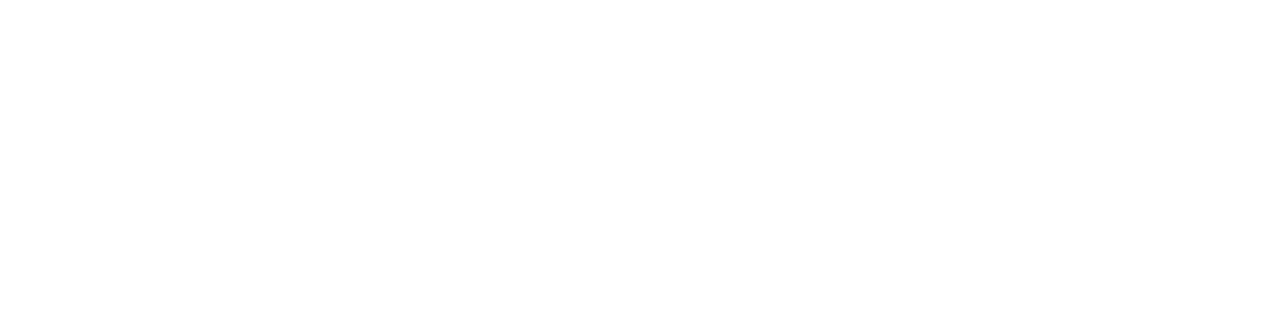
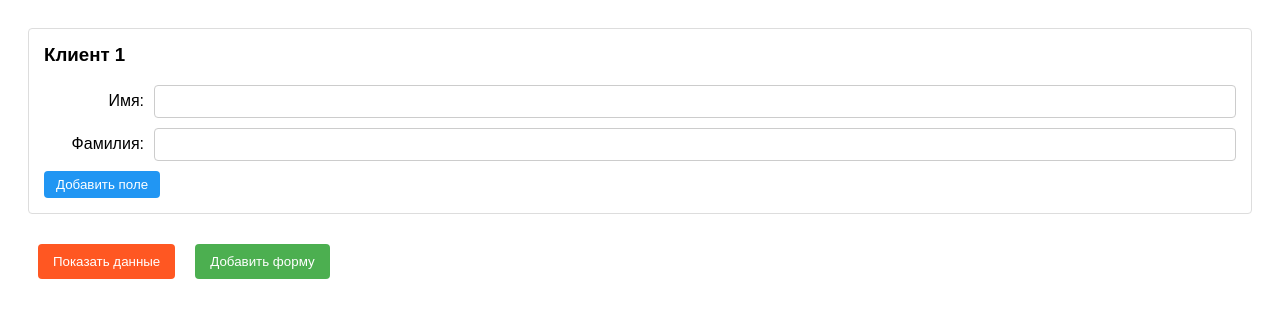
Before and after one commit to RuslanChekhuta/my-app, a React (Vite) app: page / in a window 1280 px wide. Shown: the top 318 px of the page. Built offline with nearby package versions, Linux system fonts and the light colour scheme.

Commit message:
Добавить компоненты для форм и улучшить доступность: реализовать формы с использованием useId

```diff
--- /dev/null
+++ b/src/components/AccessibilityComponents.jsx
@@ -0,0 +1,28 @@
+import { useId } from "react";
+
+function AccessibilityComponent() {
+  const nameId = useId();
+  const emailId = useId();
+  const errorId = useId();
+  return (
+    <>
+      <form>
+        <div>
+          <label htmlFor={nameId}>Имя:</label>
+          <input id={nameId} aria-describedby={errorId} type="text" />
+        </div>
+
+        <div>
+          <label htmlFor={emailId}>Email:</label>
+          <input id={emailId} aria-describedby={errorId} type="email" />
+        </div>
+
+        <p id={errorId} role="alert">
+          Пожалуйста, заполните все поля
+        </p>
+      </form>
+    </>
+  );
+}
+
+export default AccessibilityComponent;
--- /dev/null
+++ b/src/components/AccessibleForms.jsx
@@ -0,0 +1,194 @@
+import { useId, useState } from "react";
+
+function AccessibleForms() {
+  const baseId = useId();
+  const [forms, setForms] = useState(() => [
+    {
+      id: `${baseId}-form-1`,
+      fields: [
+        {
+          id: `${baseId}-field-1-1`,
+          label: "Имя",
+          value: "",
+        },
+        {
+          id: `${baseId}-field-1-2`,
+          label: "Фамилия",
+          value: "",
+        },
+      ],
+    },
+  ]);
+
+  // Добавление новой формы
+  const addForm = () => {
+    const newFormId = `${baseId}-form-${forms.length + 1}`;
+    setForms((prev) => [
+      ...prev,
+      {
+        id: newFormId,
+        fields: [
+          {
+            id: `${newFormId}-1`,
+            label: "Имя",
+            value: "",
+          },
+          {
+            id: `${newFormId}-2`,
+            label: "Фамилия",
+            value: "",
+          },
+        ],
+      },
+    ]);
+  };
+
+  // Добавление нового поля
+  const addField = (formId) => {
+    setForms((prev) =>
+      prev.map((form) =>
+        form.id === formId
+          ? {
+              ...form,
+              fields: [
+                ...form.fields,
+                {
+                  id: `${formId}-${form.fields.length + 1}`,
+                  label: `Доп. поле ${form.fields.length + 1}`,
+                  value: "",
+                },
+              ],
+            }
+          : form,
+      ),
+    );
+  };
+
+  // Обновление значения поля
+  const handleChange = (formId, fieldId, value) => {
+    setForms((prev) =>
+      prev.map((form) =>
+        form.id === formId
+          ? {
+              ...form,
+              fields: form.fields.map((field) =>
+                field.id === fieldId ? { ...field, value } : field,
+              ),
+            }
+          : form,
+      ),
+    );
+  };
+
+  // Вывод данных (без label)
+  const showData = () => {
+    const result = forms.map((form) => ({
+      formId: form.id.replace(`${baseId}-`, ""),
+      values: form.fields.map((field) => field.value), // Только значения
+    }));
+    alert(JSON.stringify(result, null, 2));
+  };
+
+  return (
+    <div style={{ padding: "20px", fontFamily: "Arial, sans-serif" }}>
+      {forms.map((form) => (
+        <div
+          key={form.id}
+          style={{
+            border: "1px solid #ddd",
+            padding: "15px",
+            marginBottom: "20px",
+            borderRadius: "4px",
+          }}
+        >
+          <h3 style={{ marginTop: 0 }}>Клиент {form.id.split("-").pop()}</h3>
+
+          {form.fields.map((field) => (
+            <div
+              key={field.id}
+              style={{
+                display: "flex",
+                alignItems: "center",
+                marginBottom: "10px",
+              }}
+            >
+              <label
+                htmlFor={field.id}
+                style={{
+                  minWidth: "100px",
+                  marginRight: "10px",
+                  textAlign: "right",
+                }}
+              >
+                {field.label}:
+              </label>
+              <input
+                id={field.id}
+                type="text"
+                value={field.value}
+                onChange={(e) =>
+                  handleChange(form.id, field.id, e.target.value)
+                }
+                style={{
+                  padding: "8px",
+                  flex: 1,
+                  borderRadius: "4px",
+                  border: "1px solid #ccc",
+                }}
+              />
+            </div>
+          ))}
+
+          <button
+            onClick={() => addField(form.id)}
+            style={{
+              padding: "6px 12px",
+              backgroundColor: "#2196F3",
+              color: "white",
+              border: "none",
+              borderRadius: "4px",
+              cursor: "pointer",
+            }}
+          >
+            Добавить поле
+          </button>
+        </div>
+      ))}
+
+      {forms.length > 0 && (
+        <>
+          <button
+            onClick={showData}
+            style={{
+              padding: "10px 15px",
+              backgroundColor: "#FF5722",
+              color: "white",
+              border: "none",
+              borderRadius: "4px",
+              cursor: "pointer",
+              margin: "10px",
+            }}
+          >
+            Показать данные
+          </button>
+          <button
+            onClick={addForm}
+            style={{
+              padding: "10px 15px",
+              backgroundColor: "#4CAF50",
+              color: "white",
+              border: "none",
+              borderRadius: "4px",
+              cursor: "pointer",
+              margin: "10px",
+            }}
+          >
+            Добавить форму
+          </button>
+        </>
+      )}
+    </div>
+  );
+}
+
+export default AccessibleForms;
--- a/src/components/App/App.jsx
+++ b/src/components/App/App.jsx
@@ -1,7 +1,25 @@
+import { useId } from "react";
 import "./App.css";
 
 function App() {
-  return <></>;
+  const id = useId();
+  const emailId = `${useId()}-email`;
+  return (
+    <>
+      <label htmlFor={emailId}>
+        <p>Введите email</p>
+      </label>
+      <input type="text" id={emailId} />
+
+      <label>
+        <p>Согласен с условиями пользователя</p>
+        <input type="checkbox" />
+      </label>
+      <br />
+      <label htmlFor={id}>Введите пароль</label>
+      <input type="password" id={id} />
+    </>
+  );
 }
 
 export default App;
--- /dev/null
+++ b/src/components/Form.jsx
@@ -0,0 +1,31 @@
+import { useId, useState } from "react";
+
+export default function Form() {
+  const formId = useId();
+  const [name, setName] = useState("");
+
+  const handleSubmit = (e) => {
+    e.preventDefault();
+    alert(`Отправлено: ${name}`);
+  };
+
+  return (
+    <div>
+      <button type="submit" form={formId}>
+        Отправить форму
+      </button>
+
+      {/*Много другого кода*/}
+
+      <form id={formId} onSubmit={handleSubmit}>
+        <h3>Простая форма</h3>
+        <input
+          type="text"
+          value={name}
+          onChange={(e) => setName(e.target.value)}
+          placeholder="Введите имя"
+        />
+      </form>
+    </div>
+  );
+}
--- a/src/main.jsx
+++ b/src/main.jsx
@@ -3,8 +3,15 @@
 import "./index.css";
 import App from "./components/App/App";
 
+import Form from "./components/Form";
+import AccessibilityComponent from "./components/AccessibilityComponents";
+import AccessibleForms from "./components/AccessibleForms";
+
 createRoot(document.getElementById("root")).render(
   <StrictMode>
-    <App />
+    {/* <App /> */}
+    {/* <AccessibilityComponent /> */}
+    {/* <Form /> */}
+    <AccessibleForms />
   </StrictMode>,
 );
```
Also changed, not shown: 1 other file (tests, documents, lock files or other folders).
